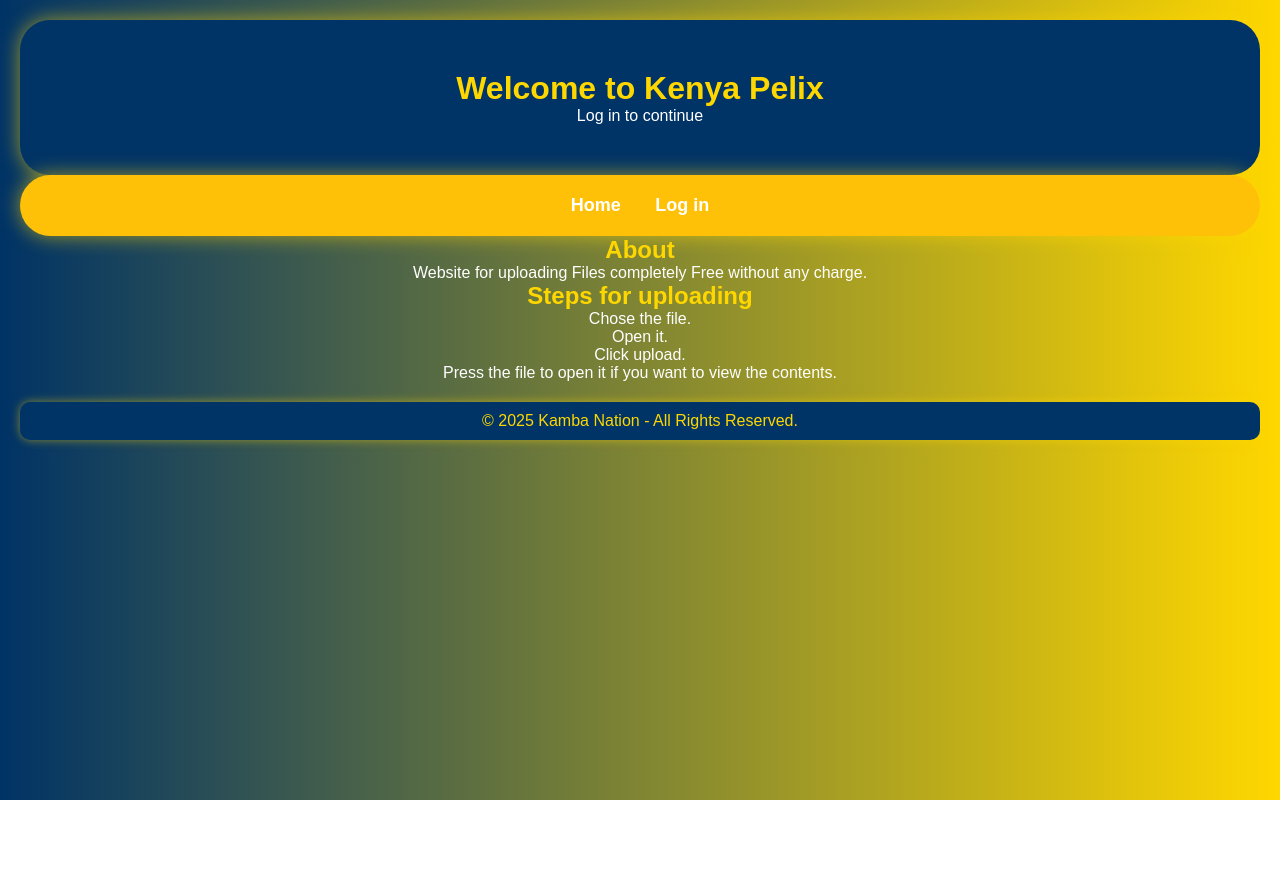
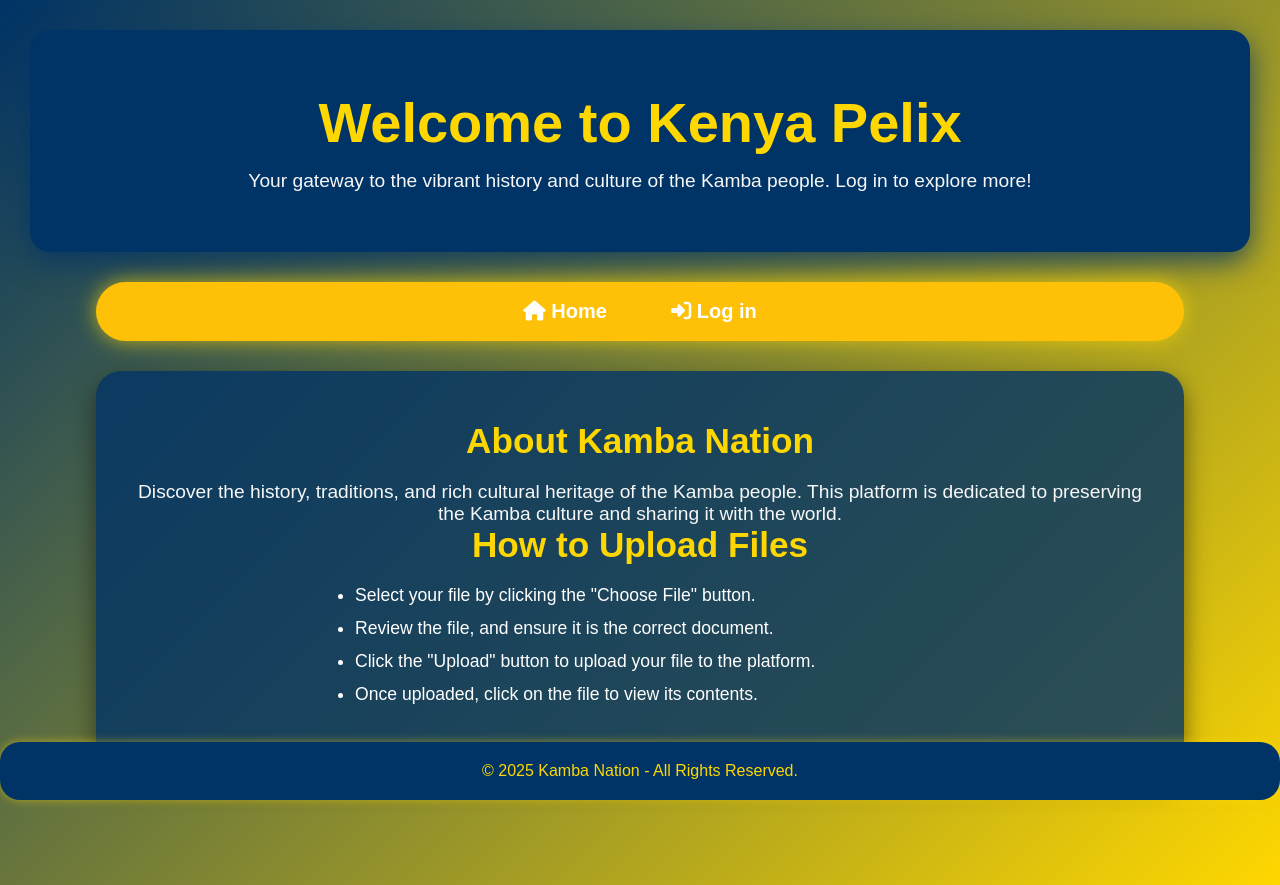
Before and after one commit to Frank383-afk/frankmwesh, a plain HTML site: page index.html in a window 1280 px wide. Before the commit the page ends 800 px from the top, so only its background shows below. Drawn offline with Linux system fonts and the light colour scheme.

Commit message:
Update index.html

```diff
--- a/index.html
+++ b/index.html
@@ -5,6 +5,7 @@
     <meta name="viewport" content="width=device-width, initial-scale=1.0">
     <meta name="description" content="Welcome to the official page of Kamba Nation, exploring the history, culture, and heritage of the Kamba people.">
     <title>Kamba Nation</title>
+    <link rel="stylesheet" href="https://cdnjs.cloudflare.com/ajax/libs/font-awesome/6.5.0/css/all.min.css" integrity="sha512-mX+N2AyjXh+Um3PLk8HTM+1K5OtM5U7Zd6+N14BJ1E2+lTsoIoyy1ODW4xdh5AibIOmv+urx+QlB+7FcR6dN7A==" crossorigin="anonymous" referrerpolicy="no-referrer" />
     <style>
         * {
             margin: 0;
@@ -12,108 +13,148 @@
             box-sizing: border-box;
             font-family: 'Poppins', sans-serif;
         }
+
         body {
-            background: linear-gradient(90deg, #003366, #FFD700);
+            background: linear-gradient(135deg, #003366, #FFD700);
             color: white;
             text-align: center;
-            padding: 20px;
+            padding-bottom: 80px;
         }
-        .upload-section, .file-list {
+
+        header {
+            background: #003366;
+            padding: 60px 40px;
+            border-radius: 20px;
+            margin: 30px;
+            box-shadow: 0 10px 30px rgba(0, 51, 102, 0.8);
+        }
+
+        h1 {
+            font-size: 3.5em;
+            color: #FFD700;
+            margin-bottom: 15px;
+            font-weight: 600;
+        }
+
+        p {
+            font-size: 1.2em;
+            color: #f7f7f7;
+            font-weight: 400;
+        }
+
+        nav {
+            background-color: #FFC107;
+            padding: 18px;
+            margin: 30px auto;
+            width: 85%;
+            border-radius: 50px;
+            box-shadow: 0 0 20px rgba(255, 215, 0, 0.7);
+        }
+
+        nav a {
+            color: white;
+            text-decoration: none;
+            font-size: 20px;
+            font-weight: bold;
+            margin: 0 30px;
+            transition: 0.3s;
+        }
+
+        nav a:hover {
+            color: #003366;
+        }
+
+        section {
+            background-color: rgba(0, 51, 102, 0.8);
+            border-radius: 25px;
+            padding: 50px 40px;
+            margin: 30px auto;
+            width: 85%;
+            box-shadow: 0 10px 25px rgba(0, 0, 0, 0.5);
+        }
+
+        section h2 {
+            color: #FFD700;
+            font-size: 2.2em;
+            margin-bottom: 20px;
+        }
+
+        section ul {
+            list-style-type: disc;
+            text-align: left;
+            margin: 20px auto;
+            padding-left: 40px;
+            max-width: 650px;
+        }
+
+        section ul li {
+            margin: 12px 0;
+            font-size: 1.1em;
+        }
+
+        .upload-section {
             background: rgba(0, 51, 102, 0.9);
-            padding: 20px;
-            margin: 20px auto;
-            border-radius: 10px;
+            padding: 40px;
+            margin: 40px auto;
+            border-radius: 20px;
             width: 80%;
-            box-shadow: 0px 0px 15px rgba(255, 215, 0, 0.5);
+            box-shadow: 0 0 15px rgba(255, 215, 0, 0.6);
         }
+
         input[type="file"] {
             display: none;
         }
+
         .file-label {
             display: inline-block;
             background: #FFD700;
             color: #003366;
-            padding: 12px 20px;
-            font-size: 16px;
+            padding: 14px 30px;
+            font-size: 18px;
             font-weight: bold;
-            border-radius: 5px;
+            border-radius: 10px;
             cursor: pointer;
             transition: 0.3s;
         }
+
         .file-label:hover {
             background: #FFC107;
         }
+
+        #file-name {
+            margin-top: 15px;
+            font-style: italic;
+            color: #FFD700;
+        }
+
         button {
             background: #FFD700;
             color: #003366;
-            padding: 12px 25px;
-            font-size: 16px;
+            padding: 15px 30px;
+            font-size: 18px;
             font-weight: bold;
             border: none;
-            border-radius: 5px;
+            border-radius: 8px;
             cursor: pointer;
-            margin-top: 10px;
+            margin-top: 20px;
             transition: 0.3s;
         }
+
         button:hover {
             background: #FFC107;
+            transform: scale(1.05);
         }
-        ul {
-            list-style: none;
-            padding: 0;
-        }
-        ul li {
-            background: rgba(255, 255, 255, 0.1);
-            margin: 10px 0;
-            padding: 10px;
-            border-radius: 5px;
-            display: flex;
-            justify-content: space-between;
-            align-items: center;
-        }
-        ul li a {
-            color: #FFD700;
-            text-decoration: none;
-            font-weight: bold;
-            cursor: pointer;
-        }
-        header {
-            background: #003366;
-            padding: 50px 40px;
-            border-radius: 30px;
-            text-align: center;
-            box-shadow: 0px 0px 20px rgba(255, 215, 0, 0.6);
-            border-radius: 30px;
-        }
-        h2, h1 {
-            color: #FFD700;
-        }
-        nav {
-            background-color: #FFC107;
-            padding: 20px 13px;
-            box-shadow: 0px 0px 20px rgba(255, 215, 0, 0.6);
-            border-radius: 10px;
-            border-radius: 40px;
-        }
-        nav a {
-            color:white;
-            text-decoration: none;
-            font-size: 18px;
-            font-weight: bold;
-            margin: 0 15px;
-            transition: 0.3s;
-        }
-        nav a:hover {
-            color:#003366;
-        }
+
         footer {
-            margin-top: 20px;
-            padding: 10px;
+            padding: 20px;
             background: #003366;
             color: #FFD700;
-            border-radius: 10px;
-            box-shadow: 0px 0px 10px rgba(255, 215, 0, 0.5);
-            position: 0;
+            border-radius: 20px;
+            box-shadow: 0 0 10px rgba(255, 215, 0, 0.5);
+            position: fixed;
+            bottom: 0;
+            width: 100%;
+            text-align: center;
         }
     </style>
 </head>
@@ -121,22 +162,25 @@
 
     <header>
         <h1>Welcome to Kenya Pelix</h1>
-  <p>Log in to continue</p>
+        <p>Your gateway to the vibrant history and culture of the Kamba people. Log in to explore more!</p>
     </header>
 
     <nav>
-    <a href="home50.html">Home</a>
-    <a href="sign i 5.html"><i class="fa fa-home"></i> Log in</a>
+        <a href="home50.html"><i class="fas fa-home"></i> Home</a>
+        <a href="sign_i_5.html"><i class="fas fa-sign-in-alt"></i> Log in</a>
     </nav>
 
     <section>
-    <h2>About</h2>
-    <p>Website for uploading Files completely Free without any charge.</p>
-    <h2>Steps for uploading</h2>
-    <ul>Chose the file.</ul>
-    <ul>Open it.</ul>
-    <ul>Click upload.</ul>
-    <ul>Press the file to open it if you want to view the contents.</ul>
+        <h2>About Kamba Nation</h2>
+        <p>Discover the history, traditions, and rich cultural heritage of the Kamba people. This platform is dedicated to preserving the Kamba culture and sharing it with the world.</p>
+
+        <h2>How to Upload Files</h2>
+        <ul>
+            <li>Select your file by clicking the "Choose File" button.</li>
+            <li>Review the file, and ensure it is the correct document.</li>
+            <li>Click the "Upload" button to upload your file to the platform.</li>
+            <li>Once uploaded, click on the file to view its contents.</li>
+        </ul>
     </section>
 
     <footer>
```
Lines whose indentation alone changed are shown as unchanged.
